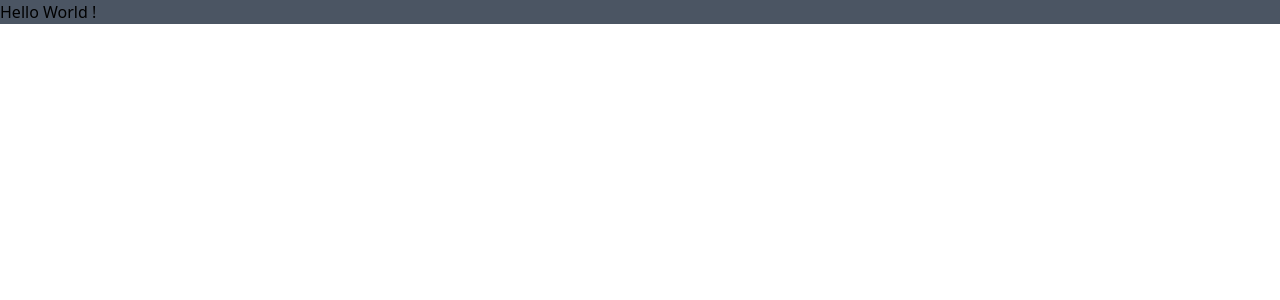
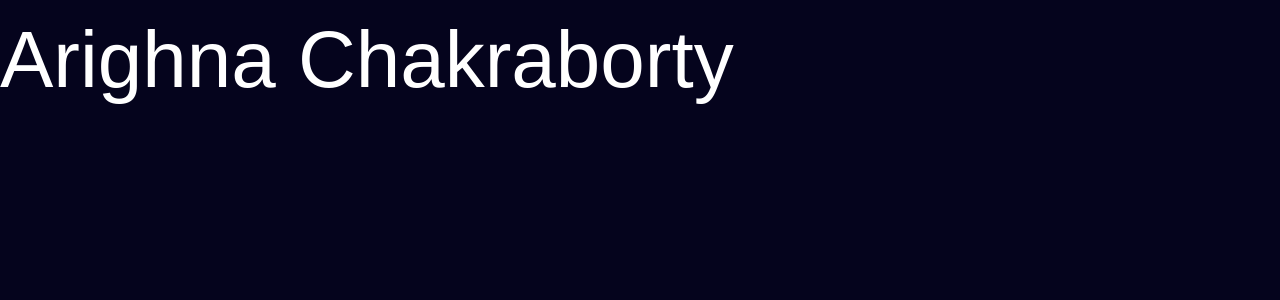
Before and after one commit to riju-stone/portfolio-23, a Next.js app: page / in a window 1280 px wide. Shown: the top 300 px of the page. Built offline with nearby package versions, Linux system fonts and the light colour scheme.

Commit message:
added title

```diff
--- /dev/null
+++ b/components/hero/Title.jsx
@@ -0,0 +1,122 @@
+import React, {useEffect} from 'react'
+
+export const Title = () => {
+
+    useEffect(() => {
+        /*
+	This pen cleverly utilizes SVG filters to create a "Morphing Text" effect. Essentially, it layers 2 text elements on top of each other, and blurs them depending on which text element should be more visible. Once the blurring is applied, both texts are fed through a threshold filter together, which produces the "gooey" effect. Check the CSS - Comment the #container rule's filter out to see how the blurring works!
+*/
+
+const elts = {
+	text1: document.getElementById("text1"),
+	text2: document.getElementById("text2")
+};
+
+// The strings to morph between. You can change these to anything you want!
+const texts = [
+	"Web Developer",
+	"App Developer"
+];
+
+// Controls the speed of morphing.
+const morphTime = 1;
+const cooldownTime = 2;
+
+let textIndex = texts.length - 1;
+let time = new Date();
+let morph = 0;
+let cooldown = cooldownTime;
+
+elts.text1.textContent = texts[textIndex % texts.length];
+elts.text2.textContent = texts[(textIndex + 1) % texts.length];
+
+function doMorph() {
+	morph -= cooldown;
+	cooldown = 0;
+
+	let fraction = morph / morphTime;
+
+	if (fraction > 1) {
+		cooldown = cooldownTime;
+		fraction = 1;
+	}
+
+	setMorph(fraction);
+}
+
+// A lot of the magic happens here, this is what applies the blur filter to the text.
+function setMorph(fraction) {
+	// fraction = Math.cos(fraction * Math.PI) / -2 + .5;
+
+	elts.text2.style.filter = `blur(${Math.min(8 / fraction - 8, 100)}px)`;
+	elts.text2.style.opacity = `${Math.pow(fraction, 0.4) * 100}%`;
+
+	fraction = 1 - fraction;
+	elts.text1.style.filter = `blur(${Math.min(8 / fraction - 8, 100)}px)`;
+	elts.text1.style.opacity = `${Math.pow(fraction, 0.4) * 100}%`;
+
+	elts.text1.textContent = texts[textIndex % texts.length];
+	elts.text2.textContent = texts[(textIndex + 1) % texts.length];
+}
+
+function doCooldown() {
+	morph = 0;
+
+	elts.text2.style.filter = "";
+	elts.text2.style.opacity = "100%";
+
+	elts.text1.style.filter = "";
+	elts.text1.style.opacity = "0%";
+}
+
+// Animation loop, which is called every frame.
+function animate() {
+	requestAnimationFrame(animate);
+
+	let newTime = new Date();
+	let shouldIncrementIndex = cooldown > 0;
+	let dt = (newTime - time) / 1000;
+	time = newTime;
+
+	cooldown -= dt;
+
+	if (cooldown <= 0) {
+		if (shouldIncrementIndex) {
+			textIndex++;
+		}
+
+		doMorph();
+	} else {
+		doCooldown();
+	}
+}
+
+// Start the animation.
+animate();
+    }, [])
+
+
+    return (
+    <div className="title-container">
+        <div className="name"><span>Arighna Chakraborty</span></div>
+        <div id="container">
+	<span id="text1"></span>
+	<span id="text2"></span>
+</div>
+<svg id="filters">
+	<defs>
+		<filter id="threshold">
+			<feColorMatrix in="SourceGraphic"
+					type="matrix"
+					values="1 0 0 0 0
+									0 1 0 0 0
+									0 0 1 0 0
+									0 0 0 255 -140" />
+		</filter>
+	</defs>
+</svg>
+    </div>
+    );
+}
+
+export default Title
--- a/components/loader/Loader.tsx
+++ /dev/null
@@ -1,9 +0,0 @@
-import React from 'react'
-
-export const Loader = () => {
-    return (
-        <div>
-
-        </div>
-    )
-}
--- a/components/navbar/Navbar.tsx
+++ /dev/null
@@ -1,9 +0,0 @@
-import React from 'react'
-
-export const Navbar = () => {
-    return (
-        <div>
-
-        </div>
-    )
-}
--- a/pages/index.tsx
+++ b/pages/index.tsx
@@ -1,4 +1,5 @@
 import Head from 'next/head'
+import Title from '../components/hero/Title'
 
 export default function Home() {
   return (
@@ -9,7 +10,7 @@ export default function Home() {
         <link rel="icon" href="/favicon.ico" />
       </Head>
 
-      <p className="bg-gray-600">Hello World !</p>
+      <Title/>
     </div>
   )
 }
--- a/styles/globals.css
+++ b/styles/globals.css
@@ -1,3 +1,44 @@
 @tailwind base;
 @tailwind components;
 @tailwind utilities;
+
+@import url('https://fonts.googleapis.com/css2?family=Josefin+Sans&display=swap');
+
+body{
+    font-family: 'Josefin Sans', sans-serif;
+	background-color: rgb(5, 4, 29);
+}
+
+.name{
+	position: absolute;
+	width: 100vw;
+	justify-content: center;
+	display: inline-block;
+	color: white;
+	font-size: 80px;
+}
+
+#container {
+	/* Center the text in the viewport. */
+	position: absolute;
+	margin: auto;
+	width: 100vh;
+	height: 80px;
+	top: 0;
+	bottom: 0;
+
+	/* This filter is a lot of the magic, try commenting it out to see how the morphing works! */
+	filter: url(#threshold) blur(0.8px);
+}
+
+/* Your average text styling */
+#text1, #text2 {
+	position: absolute;
+	width: 100%;
+	display: inline-block;
+	font-size: 50px;
+	color: aquamarine;
+	text-align: center;
+
+	user-select: none;
+}
```
